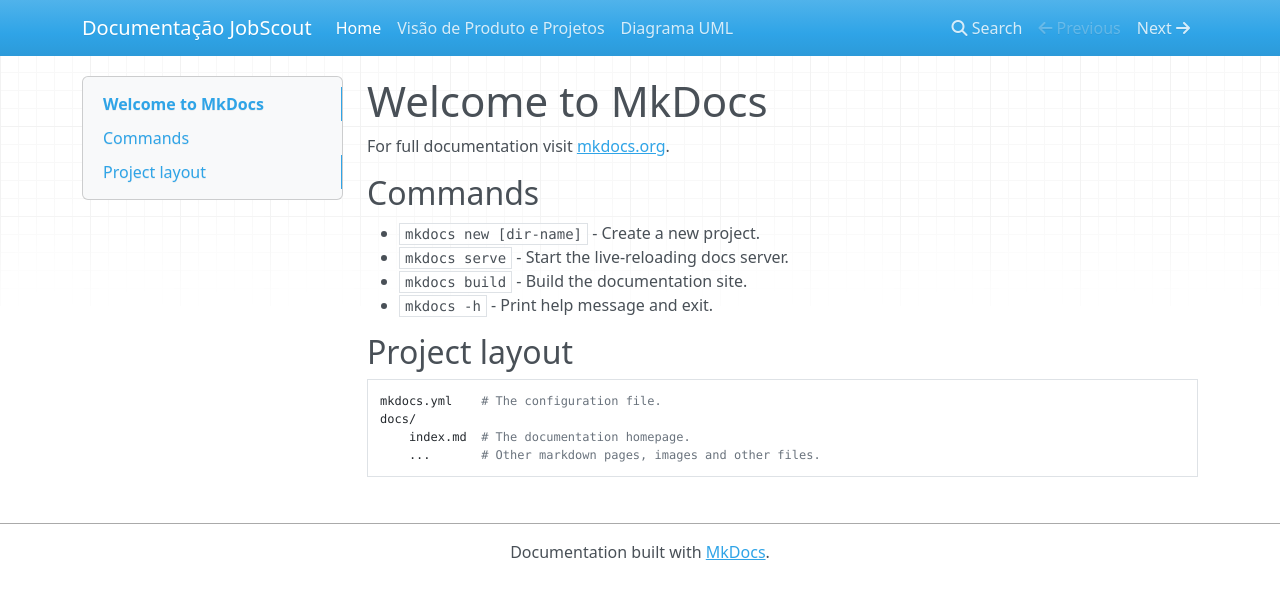
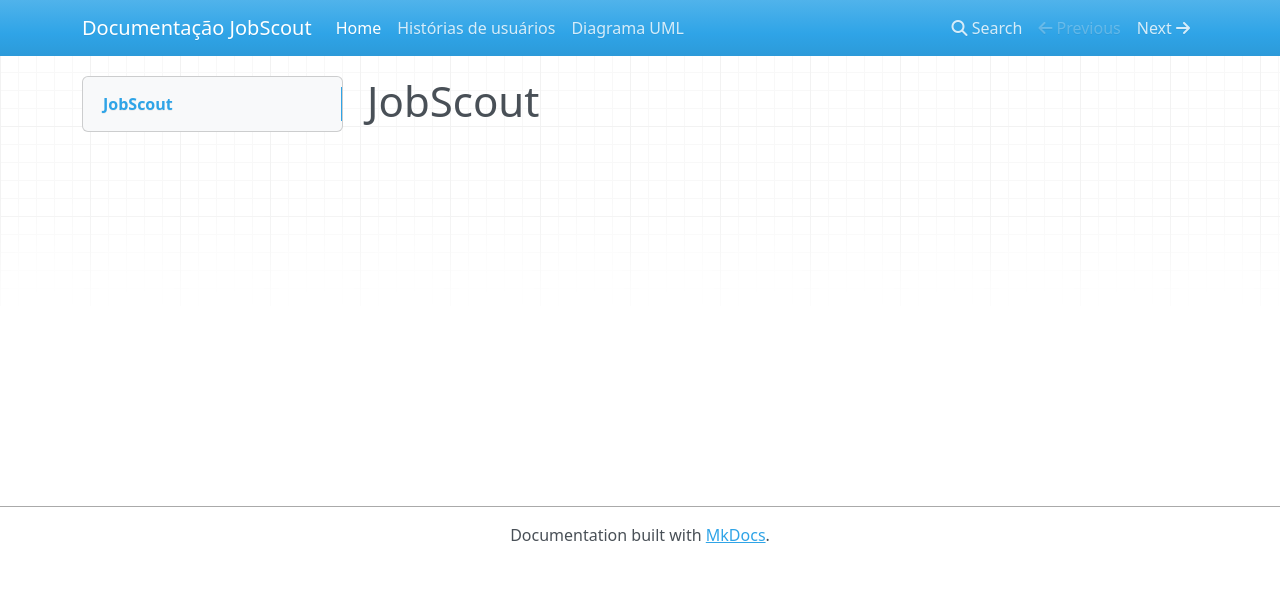
Before and after one commit to sebazac332/JobScout-Docs, an MkDocs documentation site: the page built from docs/index.md, in a window 1280 px wide. Shown: the top 599 px of the page. Built offline with MkDocs 1.6.1, drawn with Linux system fonts in a browser that asks for light colours; nearby versions of some CDN libraries.

Commit message:
corrigidos erros

```diff
--- a/docs/index.md
+++ b/docs/index.md
@@ -1,17 +1 @@
-# Welcome to MkDocs
-
-For full documentation visit [mkdocs.org](https://www.mkdocs.org).
-
-## Commands
-
-* `mkdocs new [dir-name]` - Create a new project.
-* `mkdocs serve` - Start the live-reloading docs server.
-* `mkdocs build` - Build the documentation site.
-* `mkdocs -h` - Print help message and exit.
-
-## Project layout
-
-    mkdocs.yml    # The configuration file.
-    docs/
-        index.md  # The documentation homepage.
-        ...       # Other markdown pages, images and other files.
+# JobScout
--- a/mkdocs.yml
+++ b/mkdocs.yml
@@ -2,5 +2,5 @@
 
 nav:
   - Home: "index.md"
-  - Visão de Produto e Projetos: "userstories.md"
+  - Histórias de usuários: "userstories.md"
   - Diagrama UML: "umldiagram.md"
```
